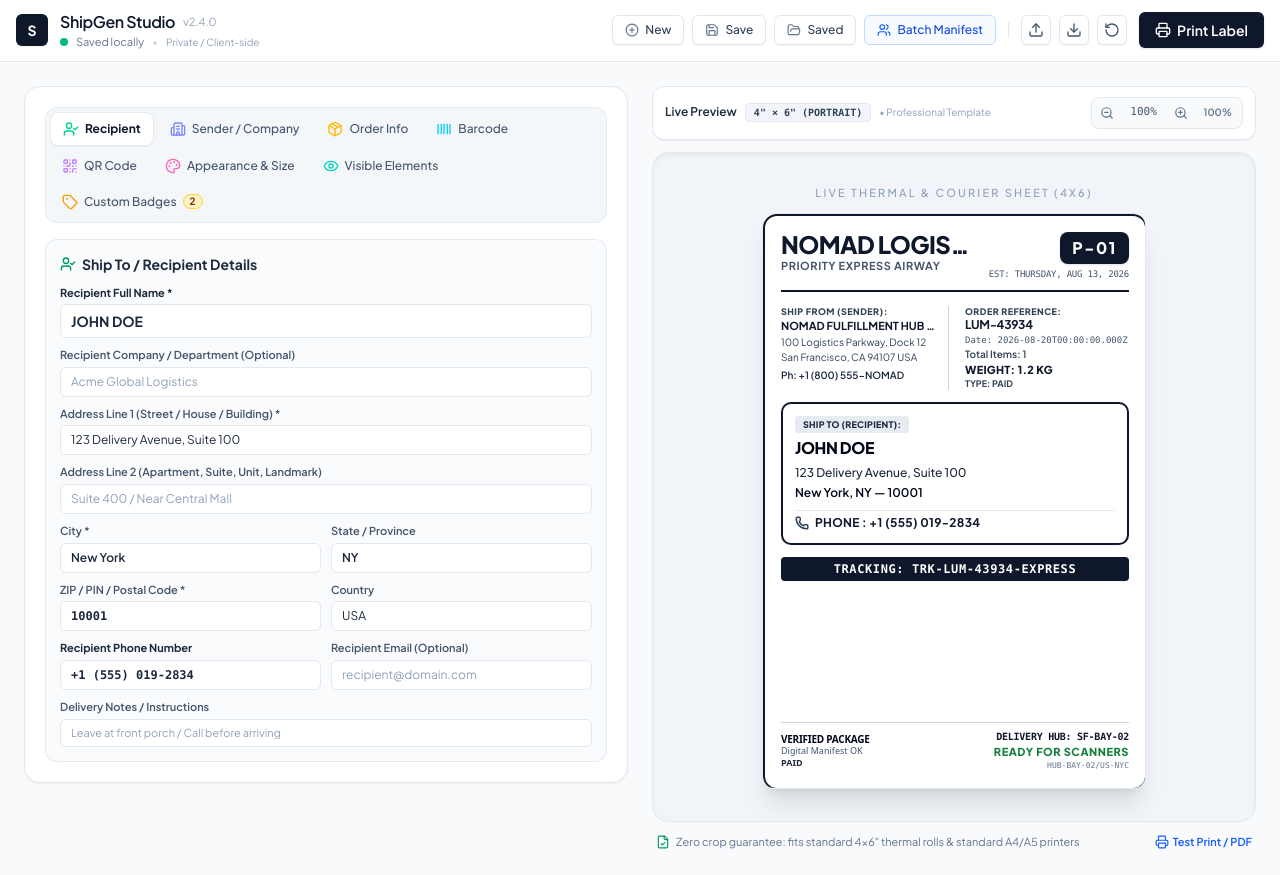
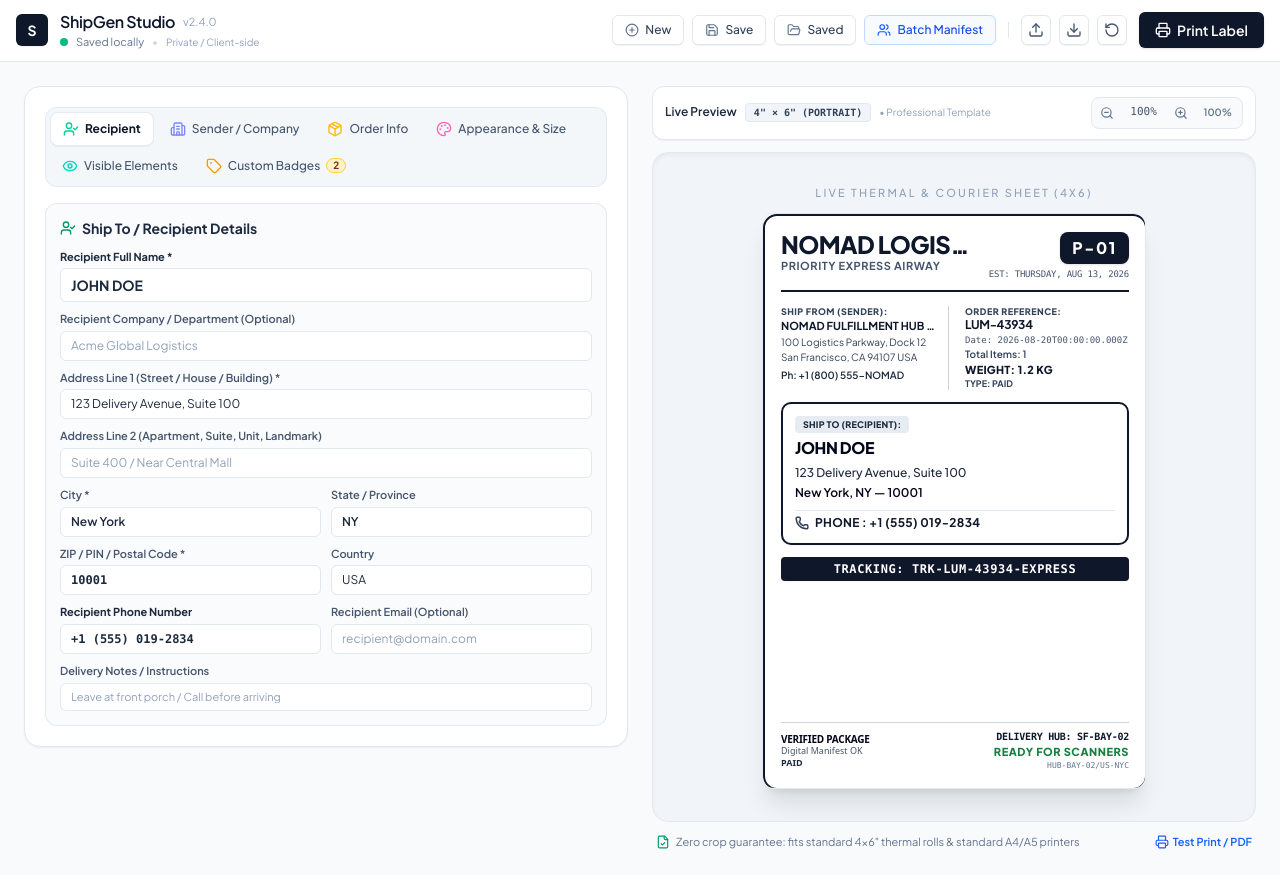
Before and after one commit to shasindhar/Shipping-Label-Generator-, a React (Vite) app: page / in a window 1280 px wide. Built offline with nearby package versions, Linux system fonts and the light colour scheme; a web font is replaced by a local one.

Commit message:
Remove Barcode and QR Code tabs and toggles from editor UI

```diff
--- a/src/App.tsx
+++ b/src/App.tsx
@@ -15,8 +15,6 @@ import { LabelPreview, getDimensions } from './components/LabelPreview';
 import { SenderSection } from './components/editor/SenderSection';
 import { RecipientSection } from './components/editor/RecipientSection';
 import { OrderSection } from './components/editor/OrderSection';
-import { TrackingSection } from './components/editor/TrackingSection';
-import { QrSection } from './components/editor/QrSection';
 import { AppearanceSection } from './components/editor/AppearanceSection';
 import { VisibilitySection } from './components/editor/VisibilitySection';
 import { CustomBadgesSection } from './components/editor/CustomBadgesSection';
@@ -32,8 +30,6 @@ import {
   Building2,
   UserCheck,
   Package,
-  Barcode,
-  QrCode,
   Palette,
   Eye,
   Tag,
@@ -49,8 +45,6 @@ type EditorTab =
   | 'sender'
   | 'recipient'
   | 'order'
-  | 'tracking'
-  | 'qr'
   | 'appearance'
   | 'visibility'
   | 'badges';
@@ -146,8 +140,6 @@ export default function App() {
     { id: 'recipient', label: 'Recipient', icon: <UserCheck className="w-4 h-4 text-emerald-400" /> },
     { id: 'sender', label: 'Sender / Company', icon: <Building2 className="w-4 h-4 text-indigo-400" /> },
     { id: 'order', label: 'Order Info', icon: <Package className="w-4 h-4 text-amber-400" /> },
-    { id: 'tracking', label: 'Barcode', icon: <Barcode className="w-4 h-4 text-cyan-400" /> },
-    { id: 'qr', label: 'QR Code', icon: <QrCode className="w-4 h-4 text-purple-400" /> },
     { id: 'appearance', label: 'Appearance & Size', icon: <Palette className="w-4 h-4 text-pink-400" /> },
     { id: 'visibility', label: 'Visible Elements', icon: <Eye className="w-4 h-4 text-teal-400" /> },
     { id: 'badges', label: 'Custom Badges', icon: <Tag className="w-4 h-4 text-amber-500" />, badge: label.customBadges?.length ? `${label.customBadges.length}` : undefined },
@@ -218,12 +210,6 @@ export default function App() {
               )}
               {activeTab === 'order' && (
                 <OrderSection label={label} onChange={handleLabelChange} />
-              )}
-              {activeTab === 'tracking' && (
-                <TrackingSection label={label} onChange={handleLabelChange} />
-              )}
-              {activeTab === 'qr' && (
-                <QrSection label={label} onChange={handleLabelChange} />
               )}
               {activeTab === 'appearance' && (
                 <AppearanceSection label={label} onChange={handleLabelChange} />
--- a/src/components/editor/VisibilitySection.tsx
+++ b/src/components/editor/VisibilitySection.tsx
@@ -27,9 +27,6 @@ export const VisibilitySection: React.FC<VisibilitySectionProps> = ({ label, onC
     { key: 'recipientSection', label: 'Ship To / Recipient Card', desc: 'Main recipient address card' },
     { key: 'recipientPhone', label: 'Recipient Phone', desc: 'Phone line with icon' },
     { key: 'trackingSection', label: 'Tracking Header Banner', desc: 'Tracking number top bar' },
-    { key: 'barcode', label: 'Linear Barcode', desc: 'Code 128 / 39 visual bars' },
-    { key: 'subBarcodeText', label: 'Sub-Barcode Routing Text', desc: 'Code with asterisks below bar' },
-    { key: 'qrCode', label: '2D QR Code', desc: 'Digital manifest 2D barcode' },
     { key: 'deliveryHub', label: 'Delivery Hub Routing', desc: 'SF-BAY-02 / Hub code' },
     { key: 'footer', label: 'Verification Footer', desc: 'Bottom status bar' },
     { key: 'weight', label: 'Package Weight', desc: 'Weight in order section' },
```
